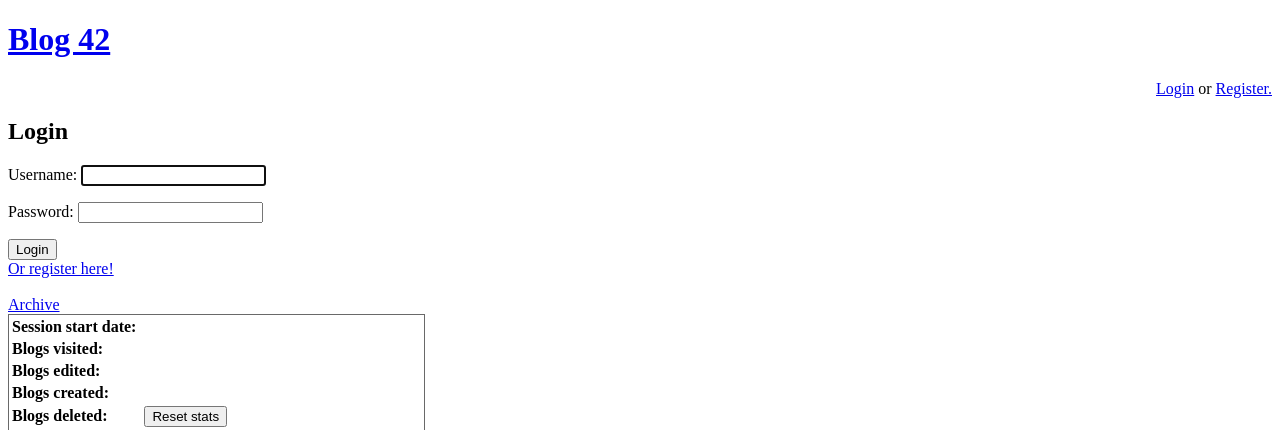
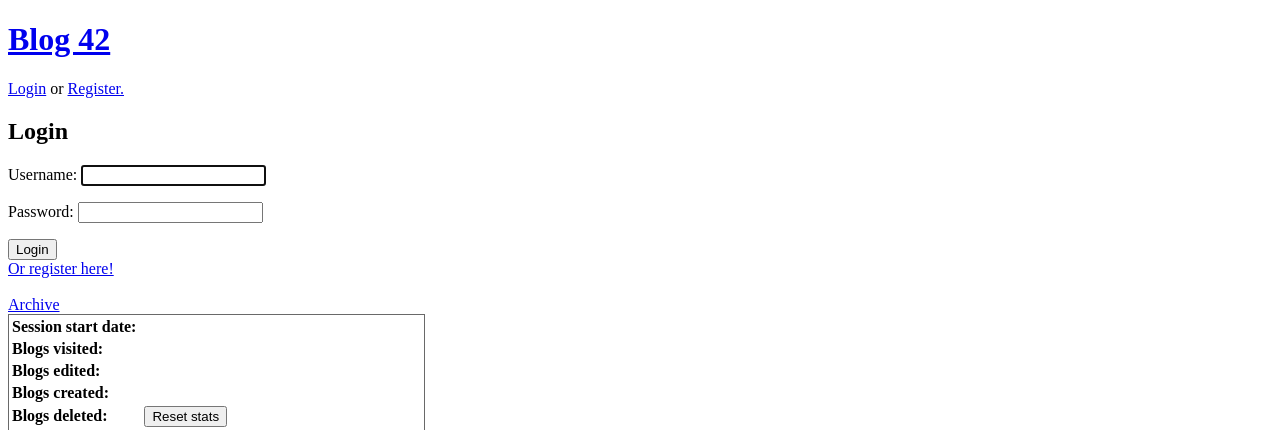
Before and after one commit to PHillner/dewas_assign3, a Django app: page /login/?next=/add/ in a window 1280 px wide. Shown: the top 430 px of the page. Run offline with Django 3.2, Linux system fonts and the light colour scheme; parts of the project's set-up code (start-up, migrations or seed data) failed here and were passed over.

Commit message:
Move "login or register"/"logout" text back to the left

```diff
--- a/blog/static/css/style.css
+++ b/blog/static/css/style.css
@@ -31,7 +31,6 @@ p {
 }
 
 header #login_out_reg {
-    text-align: right;
 }
 
 #login {
```
